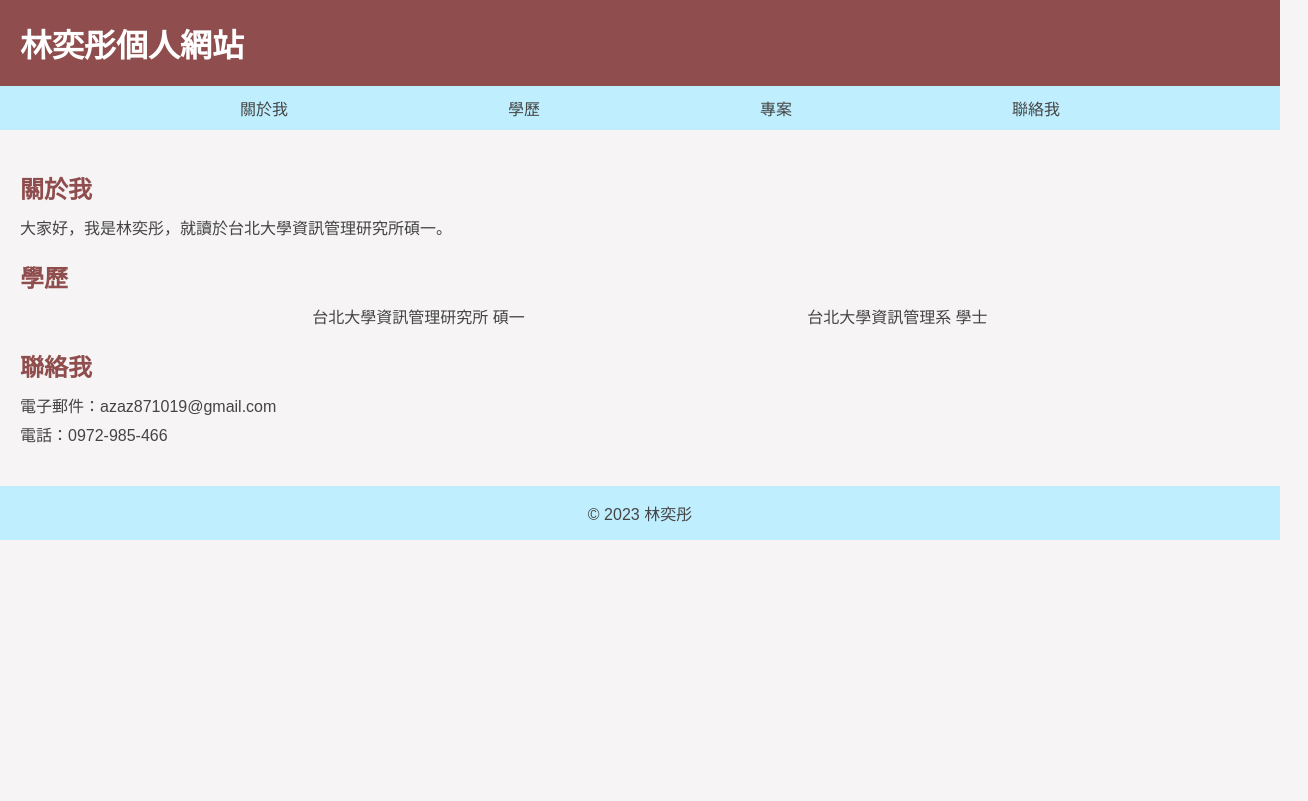
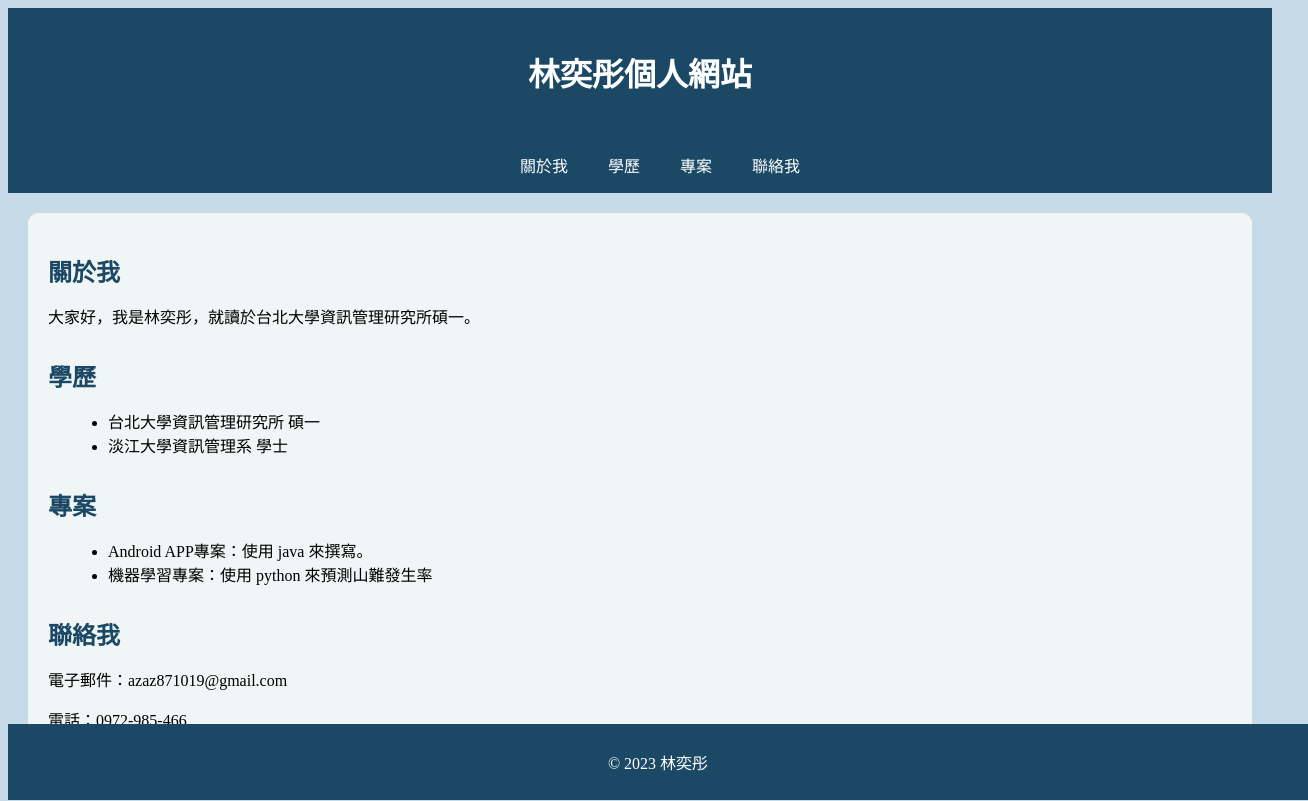
Before and after one commit to ttongg/ttongg.github.io, a plain HTML site: page index.html in a window 1280 px wide. Shown: the whole page, 1308 px wide, since content can reach past the window. Drawn offline with Linux system fonts and the light colour scheme.

Commit message:
Update index.html

```diff
--- a/index.html
+++ b/index.html
@@ -1,3 +1,5 @@
+
+
 <!DOCTYPE html>
 <html>
   <head>
@@ -6,75 +8,59 @@
     <meta name="viewport" content="width=device-width, initial-scale=1.0">
     <style>
       body {
-  margin: 0;
-  padding: 0;
-  font-family: Arial, sans-serif;
-  background-color: #f6f4f4;
-  color: #444444;
+        background-color: #c6dae8;
       }
-
       header {
-  background-color: #8f4d4d;
+        background-color: #1b4965;
+        color: white;
         padding: 20px;
+        text-align: center;
       }
-
-h1 {
-  margin: 0;
-  color: #ffffff;
+      nav {
+        background-color: #1b4965;
+        color: white;
+        display: flex;
+        justify-content: center;
+        align-items: center;
       }
-
-nav {
-  background-color: #BFEFFF;
+      nav ul {
+        list-style: none;
+        display: flex;
+        gap: 20px;
+      }
+      nav ul li a {
+        color: white;
+        text-decoration: none;
         padding: 10px;
       }
-
-ul {
-  margin: 0;
-  padding: 0;
-  list-style-type: none;
-  display: flex;
-  justify-content: space-evenly;
-  align-items: center;
+      nav ul li a:hover {
+        background-color: #8db9e2;
+        border-radius: 5px;
       }
-
-li {
-  margin: 0 10px;
-}
-
-a {
-  color: #444444;
-  text-decoration: none;
-}
-
-a:hover {
-  text-decoration: underline;
-}
-
       main {
         padding: 20px;
+        margin: 20px;
+        background-color: #f0f5f5;
+        border-radius: 10px;
       }
-
       section {
-  margin-bottom: 20px;
+        margin-bottom: 30px;
       }
-
-h2 {
-  color: #8f4d4d;
+      section h2 {
+        color: #1b4965;
         margin-bottom: 10px;
       }
-
-ul {
+      section ul {
         margin-left: 20px;
       }
-
       footer {
-  background-color: #BFEFFF;
+        background-color: #1b4965;
+        color: white;
+        text-align: center;
         padding: 10px;
-  text-align: center;
-}
-
-p {
-  margin: 5px 0;
+        position: absolute;
+        bottom: 0;
+        width: 100%;
       }
     </style>
   </head>
@@ -99,7 +85,14 @@ p {
         <h2>學歷</h2>
         <ul>
           <li>台北大學資訊管理研究所 碩一</li>
-          <li>台北大學資訊管理系 學士</li>
+          <li>淡江大學資訊管理系 學士</li>
+        </ul>
+      </section>
+      <section id="projects">
+        <h2>專案</h2>
+        <ul>
+          <li>Android APP專案：使用 java 來撰寫。</li>
+          <li>機器學習專案：使用 python 來預測山難發生率</li>
         </ul>
       </section>
       <section id="contact">
```
Lines whose indentation alone changed are shown as unchanged.
